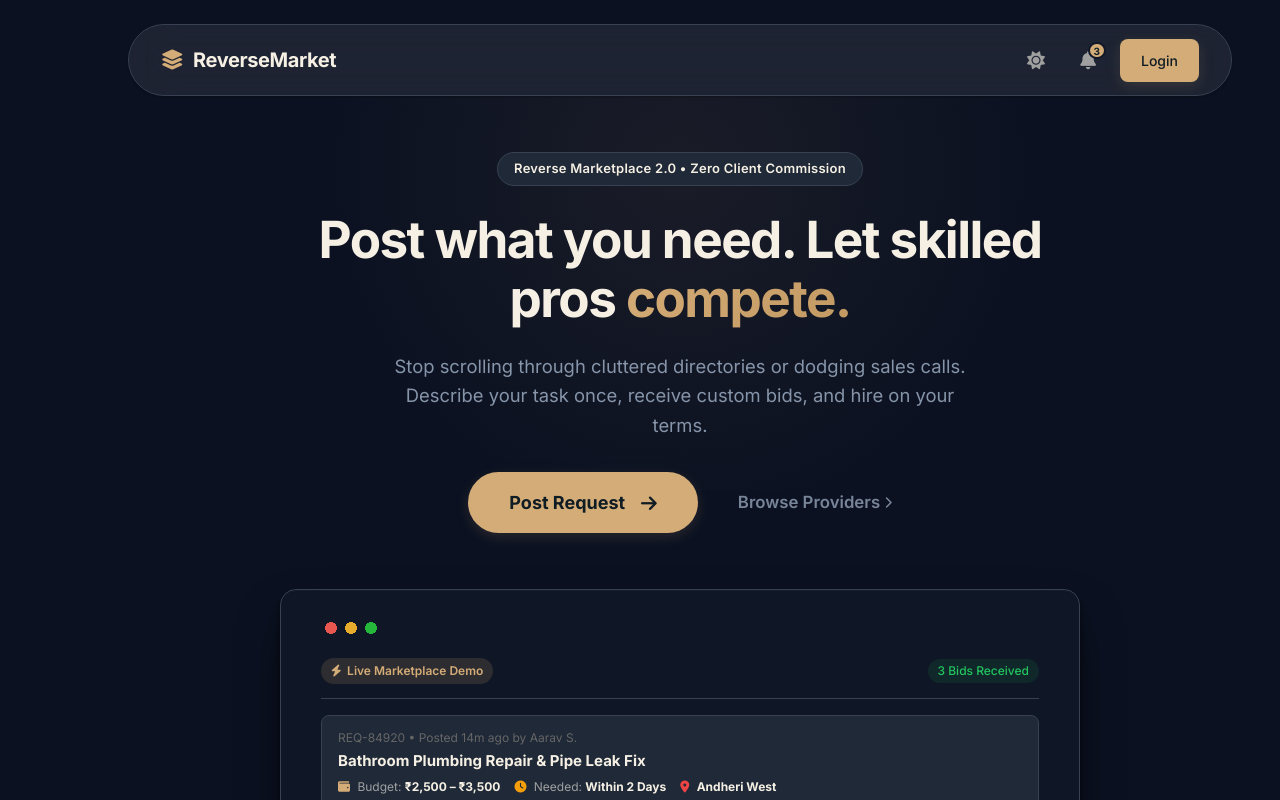
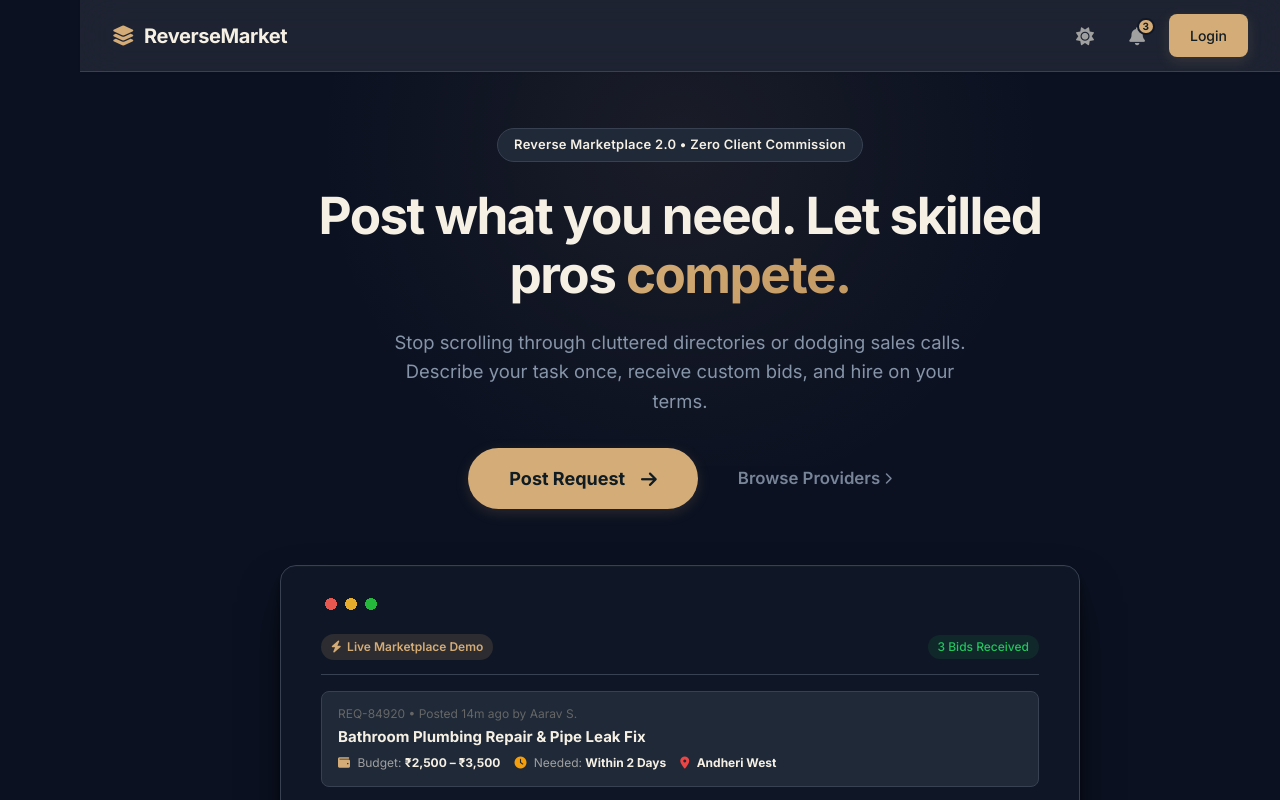
Before and after one commit to fahadmb123/briosolve-platform, a React (Vite) app in the folder frontend/: page / in a window 1280 px wide. Shown: the top 800 px of the page. Built offline with nearby package versions, Linux system fonts and the light colour scheme; no server answers.

Commit message:
style:sidebar navbar

```diff
--- a/frontend/src/shared/styles/admin-theme.css
+++ b/frontend/src/shared/styles/admin-theme.css
@@ -521,6 +521,13 @@ body.theme-admin .app-header.admin-app-header {
         max-width: calc(100vw - 260px) !important;
     }
 
+    body.theme-admin .app-container.sidebar-modal-layout.sidebar-open .app-header.admin-app-header {
+        opacity: 1 !important;
+        visibility: visible !important;
+        pointer-events: auto !important;
+        transform: none !important;
+    }
+
     /* CLOSED STATE: Mini Sidebar */
     body.theme-admin .app-container.sidebar-modal-layout:not(.sidebar-open) .app-sidebar {
         transform: translateX(0) !important;
--- a/frontend/src/shared/styles/global.css
+++ b/frontend/src/shared/styles/global.css
@@ -262,20 +262,21 @@ h6, .h6 { font-size: 1rem; }
     background-color: var(--navbar-bg, var(--surface));
     backdrop-filter: blur(20px);
     -webkit-backdrop-filter: blur(20px);
-    border: 1px solid var(--border);
-    border-radius: var(--radius-full);
-    box-shadow: var(--shadow-sm);
+    border: none;
+    border-bottom: 1px solid var(--border);
+    border-radius: 0;
+    box-shadow: 0 1px 3px 0 rgba(0, 0, 0, 0.03), 0 1px 2px -1px rgba(0, 0, 0, 0.02);
     display: flex;
     align-items: center;
     justify-content: space-between;
     padding: 0 2rem;
     position: sticky;
-    top: 1.5rem;
-    margin: 1.5rem auto 0 auto;
-    width: 92%;
-    max-width: 1200px;
+    top: 0;
+    margin: 0;
+    width: 100%;
+    max-width: 100%;
     z-index: 46;
-    transition: margin-left var(--transition-normal), width var(--transition-normal);
+    transition: transform var(--transition-normal), opacity var(--transition-normal), visibility var(--transition-normal), background-color var(--transition-normal), border-color var(--transition-normal), box-shadow var(--transition-normal);
 }
 
 .avatar {
@@ -304,7 +305,29 @@ h6, .h6 { font-size: 1rem; }
     transform: translateX(-50%);
     display: flex;
     align-items: center;
-    gap: 2rem;
+    gap: 0.5rem;
+}
+
+.nav-item-link {
+    font-size: 0.875rem;
+    font-weight: 500;
+    color: var(--text-secondary);
+    padding: 0.45rem 0.85rem;
+    border-radius: var(--radius-md);
+    transition: all var(--transition-fast);
+    display: inline-flex;
+    align-items: center;
+    text-decoration: none;
+}
+
+.nav-item-link:hover {
+    color: var(--text);
+    background-color: var(--surface-hover);
+}
+
+.nav-item-link.active {
+    color: var(--primary);
+    font-weight: 600;
 }
 
 .navbar-action-box {
@@ -1293,14 +1316,12 @@ input::-ms-clear {
     }
 }
 
-/* On laptop screens, the centered navbar is wide enough to be overlapped by the sidebar drawer.
-   We must squish and push the navbar to the right to avoid the overlap.
-   On screens >= 1768px, there is enough natural empty margin that they don't overlap, so we do nothing. */
-@media (min-width: 992px) and (max-width: 1767px) {
-    .app-container.sidebar-modal-layout.sidebar-open .app-header {
-        margin-left: calc(var(--sidebar-width) + 1.5rem);
-        width: calc(100% - var(--sidebar-width) - 3rem);
-    }
+/* Hide navbar cleanly when opening the sidebar drawer/modal (Customer / Home) */
+.app-container.sidebar-modal-layout.sidebar-open .app-header {
+    opacity: 0 !important;
+    visibility: hidden !important;
+    pointer-events: none !important;
+    transform: translateY(-100%) !important;
 }
 
 /* ==========================================================================
```
